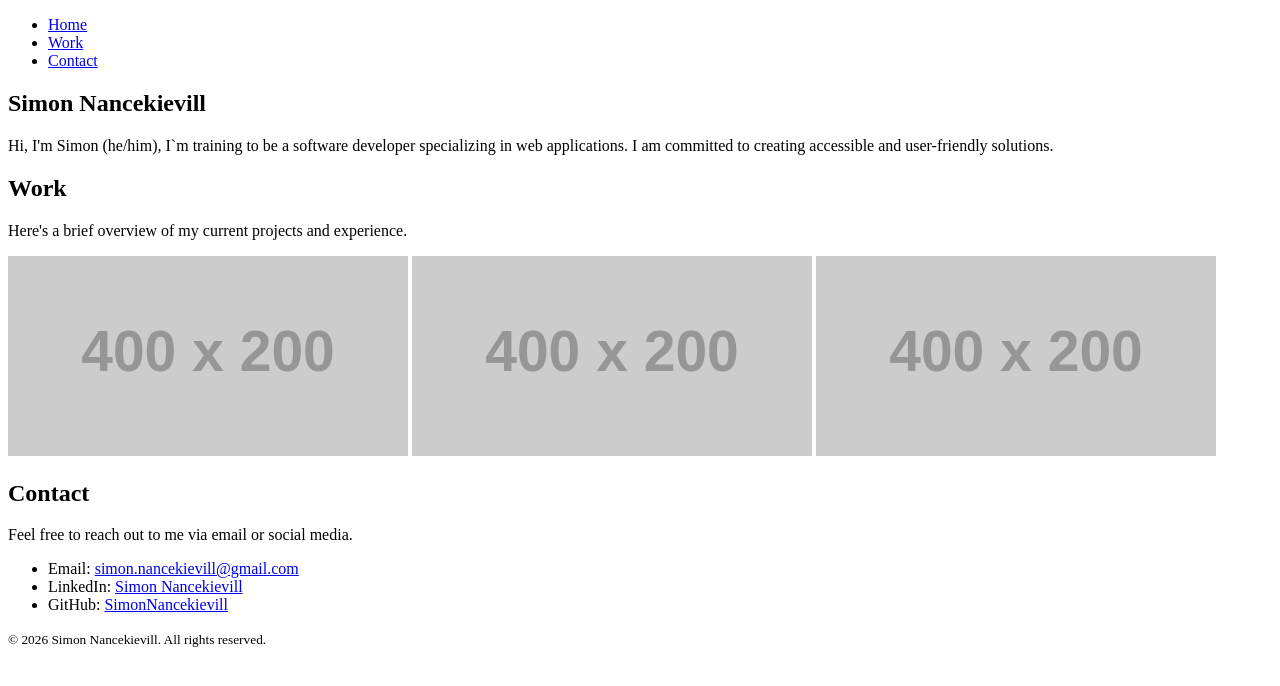
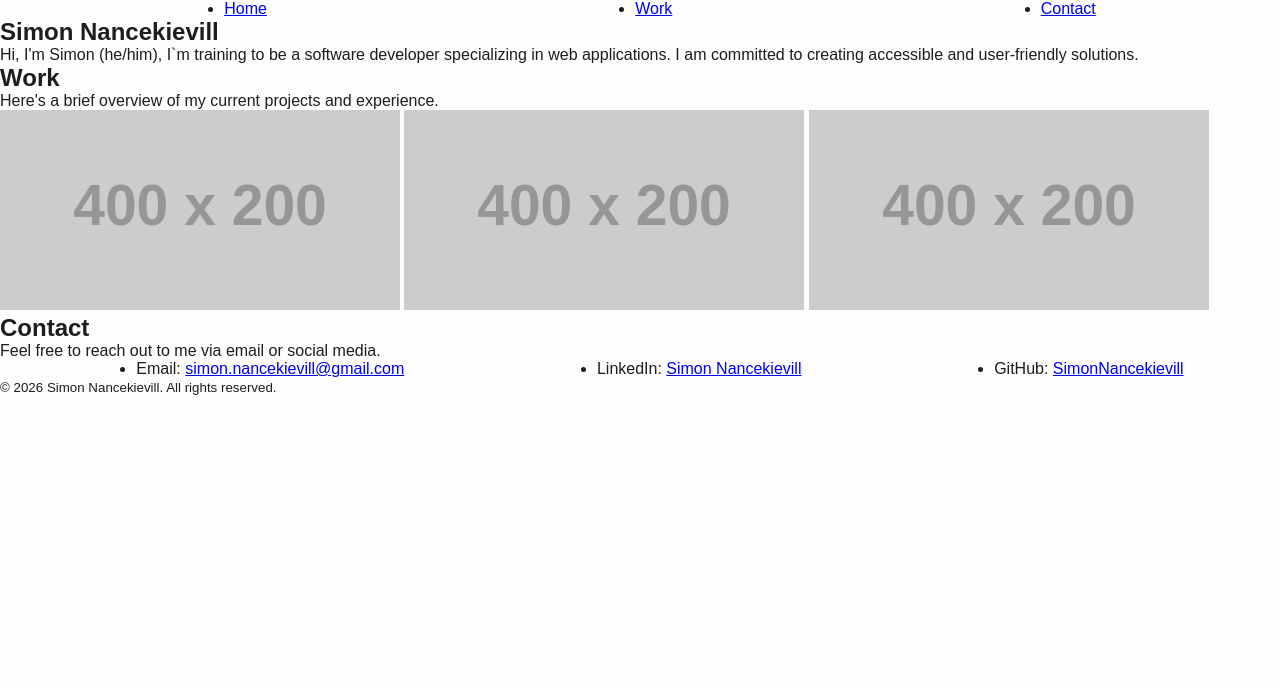
Before and after one commit to SimonNancekievill/personal-website, a website: page index.html in a window 1280 px wide. Drawn offline with Linux system fonts and the light colour scheme; placeholder pictures from the web are drawn by us.

Commit message:
css added + small adjustments

```diff
--- /dev/null
+++ b/css/style.css
@@ -0,0 +1,23 @@
+* {
+  background-color: #fdfdfd;
+  margin: 0;
+  box-sizing: border-box;
+}
+
+body {
+  font-family: Arial, Helvetica, sans-serif;
+  color: #1d1d1f;
+}
+
+nav {
+  background-color: #1d1d1f;
+}
+
+ul {
+  display: flex;
+  flex-direction: row;
+}
+
+li {
+  margin: auto;
+}
--- a/index.html
+++ b/index.html
@@ -3,6 +3,7 @@
   <head>
     <meta charset="UTF-8" />
     <meta name="viewport" content="width=device-width, initial-scale=1.0" />
+    <link rel="stylesheet" href="./css/style.css" />
     <title>Simon Nancekievill</title>
   </head>
   <body>
```
